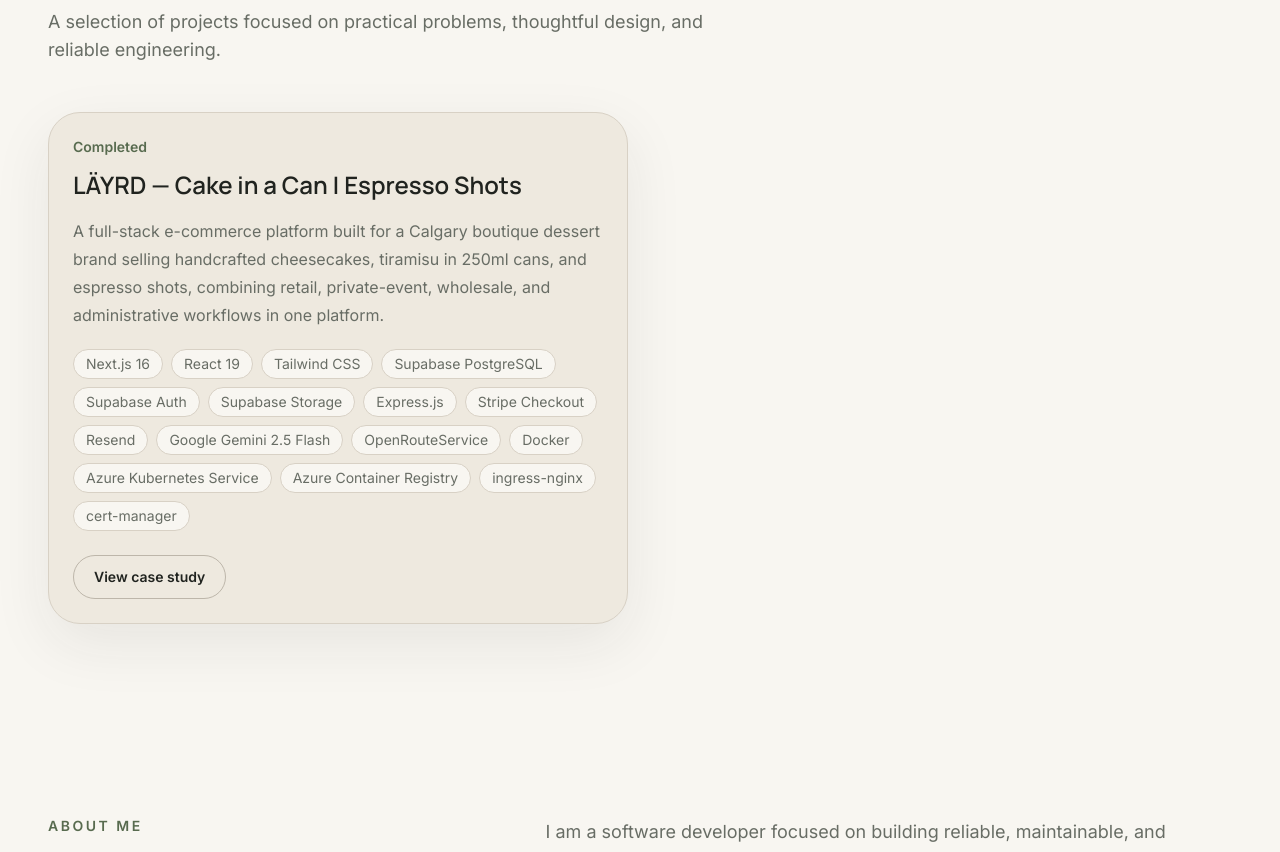
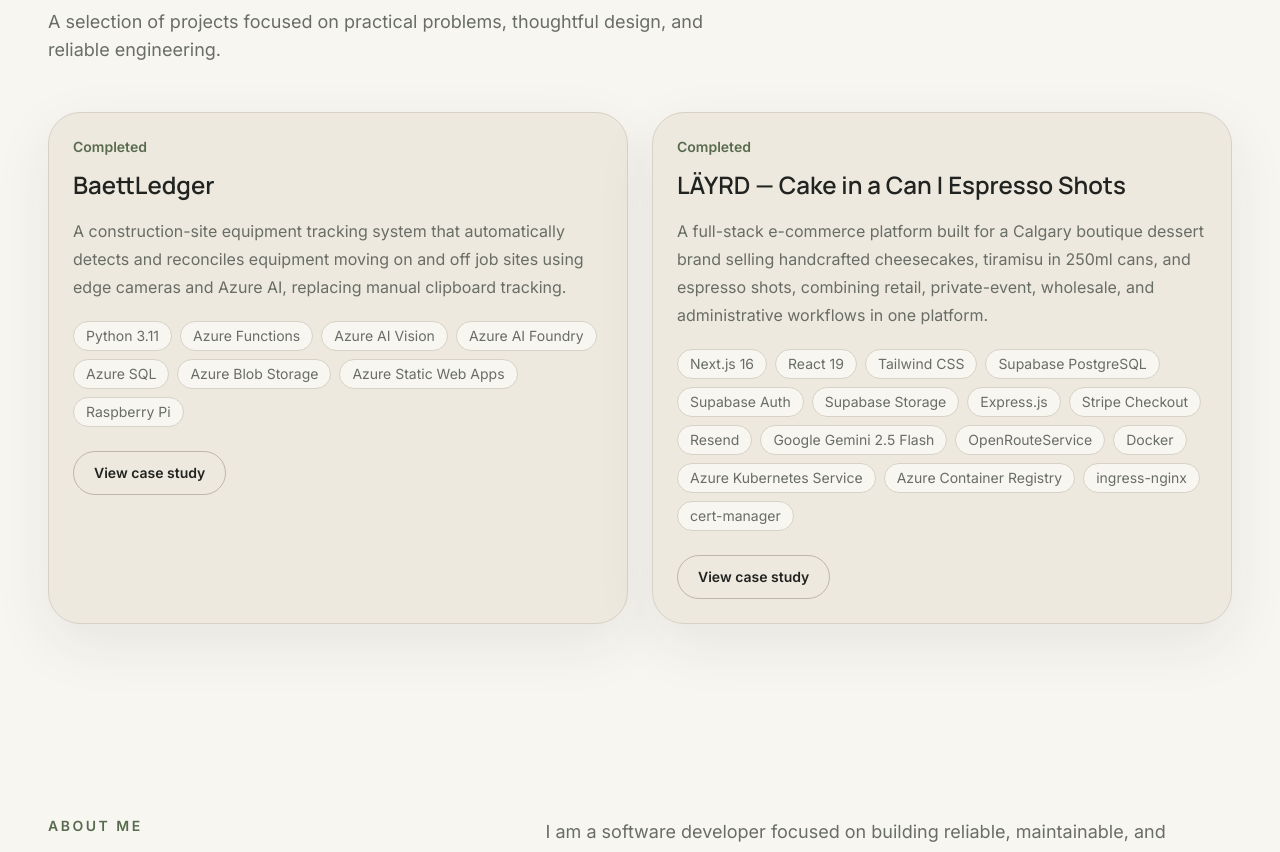
Before and after one commit to shivangthakur17/shivang-portfolio, a Next.js app: page / in a window 1280 px wide. Shown: the part 1048-1900 px from the top of the page. Built offline with nearby package versions, Linux system fonts and the light colour scheme; no server answers.

Commit message:
content: add BaettLedger project

```diff
--- a/src/app/projects/[slug]/page.tsx
+++ b/src/app/projects/[slug]/page.tsx
@@ -127,6 +127,30 @@
                     {project.status.replace("-", " ")}
                   </dd>
                 </div>
+
+                {project.projectType && (
+                  <div>
+                    <dt className="text-sm font-semibold text-muted">
+                      Project Type
+                    </dt>
+
+                    <dd className="mt-1">
+                      {project.projectType}
+                    </dd>
+                  </div>
+                )}
+
+                {project.course && (
+                  <div>
+                    <dt className="text-sm font-semibold text-muted">
+                      Course
+                    </dt>
+
+                    <dd className="mt-1">
+                      {project.course}
+                    </dd>
+                  </div>
+                )}
               </dl>
             </aside>
 
--- a/src/data/projects.ts
+++ b/src/data/projects.ts
@@ -1,6 +1,53 @@
 import type { Project } from "@/types/project";
 
 export const projects: Project[] = [
+  {
+    slug: "baettledger",
+    title: "BaettLedger",
+    summary: "A construction-site equipment tracking system that automatically detects and reconciles equipment moving on and off job sites using edge cameras and Azure AI, replacing manual clipboard tracking.",
+    description: "Our team designed an automated equipment-tracking pipeline combining edge image capture, Azure AI services, cloud APIs, structured data storage, and a live dashboard.\n\nA Raspberry Pi and camera capture four views for each tracking session:\n- left\n- middle\n- right\n- overview\n\nThe images are uploaded to Azure Blob Storage and processed through Azure AI Vision.\n\nDetection results are then passed through an Azure AI Foundry Count Agent, which performs structured count reconciliation before trusted counts are stored and exposed through the API.\n\nA confidence threshold of 0.80 is used as a reliability safeguard before detections are accepted.",
+    status: "completed",
+    featured: true,
+    role: "API Backend Owner",
+    technologies: [
+      "Python 3.11",
+      "Azure Functions",
+      "Azure AI Vision",
+      "Azure AI Foundry",
+      "Azure SQL",
+      "Azure Blob Storage",
+      "Azure Static Web Apps",
+      "Raspberry Pi"
+    ],
+    problem: "Construction sites often rely on manual observation, clipboards, and spreadsheets to track equipment entering and leaving a job site.\n\nThis process is slow, error-prone, and provides little real-time visibility into what equipment is currently on-site, what has left, or what may be missing.",
+    architecture: "Edge Camera\n→ Azure Functions\n→ Blob Storage\n→ AI Vision\n→ Count Agent\n→ Azure SQL\n→ Dashboard",
+    course: "Emerging Trends",
+    projectType: "Applied AI / Cloud / Edge Computing",
+    responsibilities: [
+      "Built and tested the complete v2 API backend end-to-end against real Azure resources",
+      "Implemented equipment-tracking session creation",
+      "Built photo-upload flows into Azure Blob Storage",
+      "Implemented Azure SQL database writes",
+      "Integrated Azure AI Vision detection calls",
+      "Integrated the Azure AI Foundry Count Agent",
+      "Implemented detection persistence and reconciliation logic",
+      "Added idempotent duplicate-request handling",
+      "Implemented authenticated API requests",
+      "Tested the complete backend workflow across Azure services",
+      "Debugged cross-service configuration and request issues",
+      "Merged backend changes into the main repository through pull requests"
+    ],
+    challenges: [
+      "One of the biggest challenges was making the system reliable across multiple independent cloud services.",
+      "Small configuration or request-formatting issues could break the entire pipeline even when the individual service was working correctly.",
+      "Examples included malformed endpoint configuration values and PowerShell JSON/request formatting issues during API testing.",
+      "This reinforced the importance of validating configuration boundaries, testing integrations independently, and tracing failures across distributed systems rather than assuming the problem exists inside a single service."
+    ],
+    lessons: [
+      "Building an AI-enabled system is not just about calling an AI model.",
+      "The reliability of the surrounding API layer, authentication, storage, configuration, error handling, idempotency, and confidence rules has a major impact on whether the AI output can actually be trusted in a production-style workflow."
+    ]
+  },
   {
     slug: "capstone-project",
     title: "LÄYRD — Cake in a Can | Espresso Shots",
--- a/src/types/project.ts
+++ b/src/types/project.ts
@@ -16,6 +16,8 @@
   problem?: string;
   architecture?: string;
   team?: string;
+  course?: string;
+  projectType?: string;
   responsibilities?: string[];
   outcomes?: string[];
   screenshots?: string[];
```
